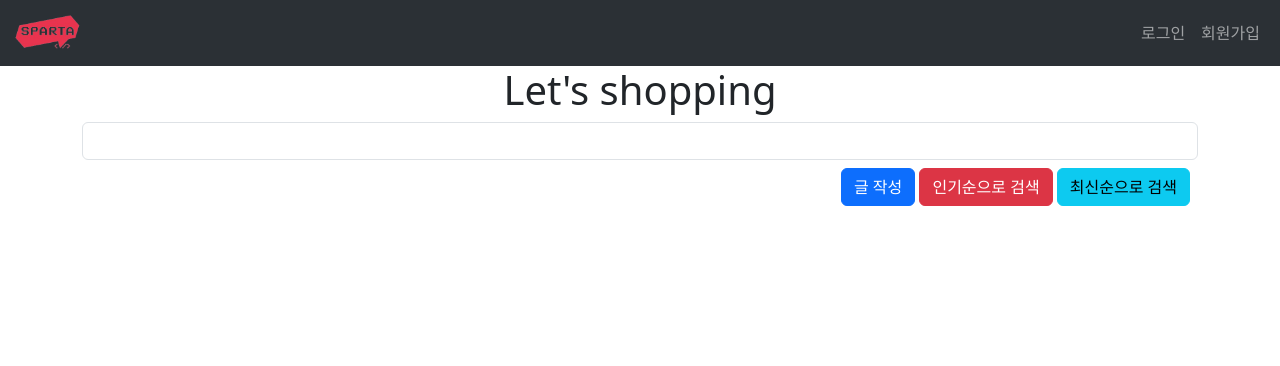
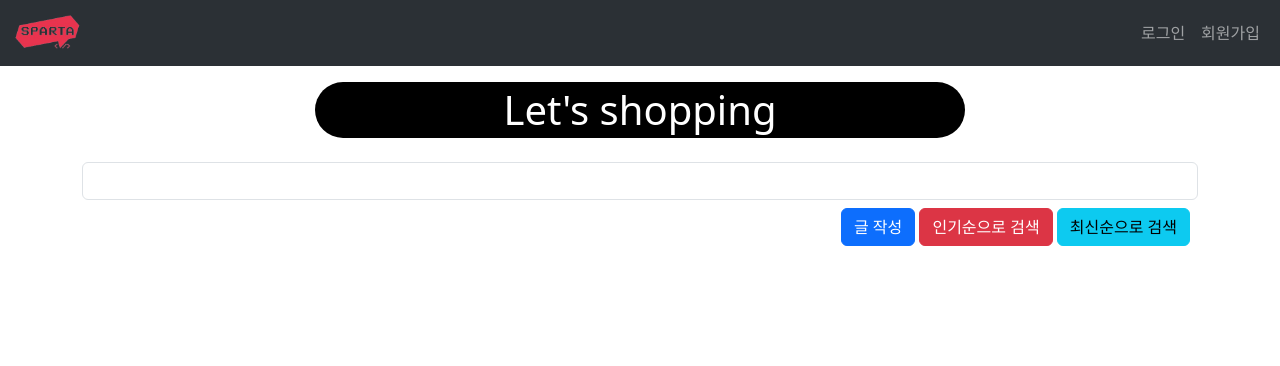
Before and after one commit to pkg0203/SpartaMarket, a Django app: template spartamarket/products/templates/products/show.html in a window 1280 px wide. Shown: the top 366 px of the page. Run offline with Django 4.2, Linux system fonts and the light colour scheme; the template is opened without the code that fills it, so the values that code supplies are empty.

Commit message:
<CSS> products/show.html title_logo 변경

```diff
--- a/spartamarket/products/templates/products/show.html
+++ b/spartamarket/products/templates/products/show.html
@@ -1,7 +1,9 @@
 {%extends 'base.html'%}
 
 {%block content%}
-<h1>Let's shopping</h1>
+<div class="p-2 m-2">
+    <h1 class="p-1"style="width: 60%; background-color: black; color: white; border-radius: 30px;">Let's shopping</h1>
+</div>
 <div class="row">
     <div>
 
@@ -9,7 +11,7 @@
     <div>
         <form action="{% url 'products:search_and_sort' %}" method="GET">
             <input type="text" name="search" id="search" class="form-control">
-            <div class="m-2"style="float: right;">
+            <div class="m-2" style="float: right;">
                 <form action="{% url 'products:create' %}" method="GET">
                     <button type="submit" class="btn btn-primary">글 작성</button>
                 </form>
@@ -26,7 +28,9 @@
         <img src="{{ product.image.url }}" class="card-img-top">
         <div class="card-body">
             <div class="row">
-                <h5 class="card-title"><{{ product.title }}></h5>
+                <h5 class="card-title">
+                    <{{ product.title }}>
+                </h5>
                 <h5 class="card-content">
                     <img src="{{product.author.profile_image.url}}" style="width: 25px;">
                     <a href="{%url 'accounts:mypage' product.author.pk%}" style="text-decoration: none; color: white ;">
```
